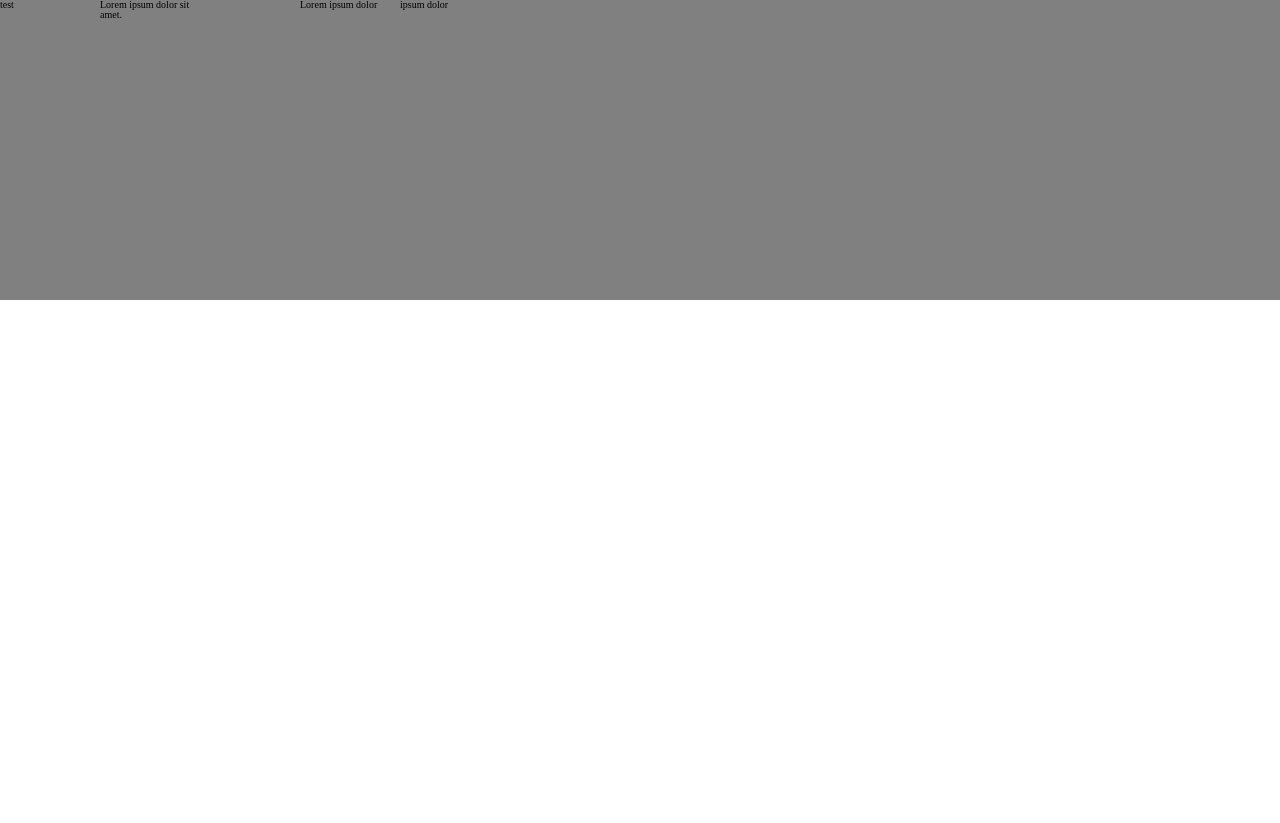
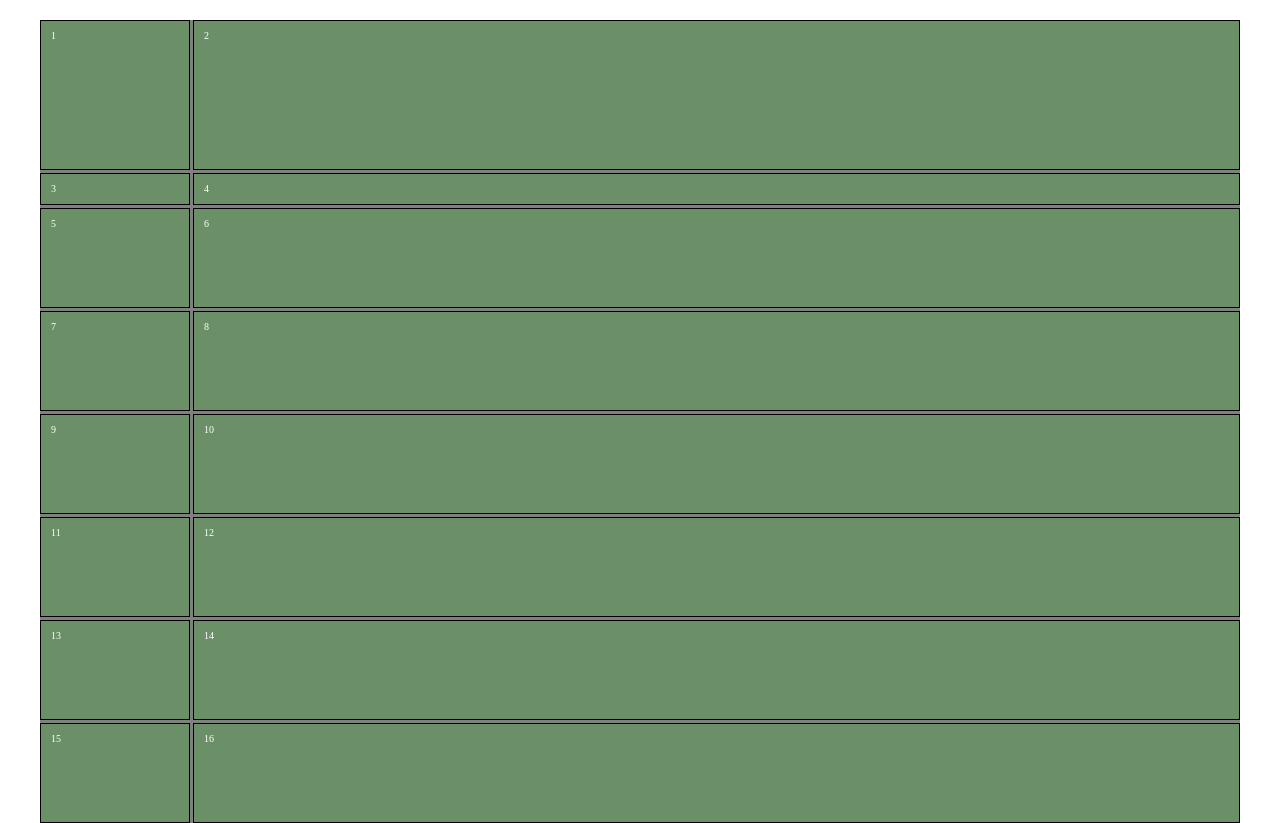
Before and after one commit to 7GBars/CSS_LEARNING_GIT, a React (Create React App) app: page / in a window 1280 px wide. Before the commit the page ends 800 px from the top, so only its background shows below. Built offline with nearby package versions, Linux system fonts and the light colour scheme.

Commit message:
-grid-auto-rows, grid-auto-columns, -grid-auto-flow

```diff
--- a/public/index.html
+++ b/public/index.html
@@ -2,14 +2,14 @@
 <html lang="en">
   <head>
     <meta charset="utf-8" />
-    <link rel="icon" href="%PUBLIC_URL%/favicon.ico" />
+
     <meta name="viewport" content="width=device-width, initial-scale=1" />
     <meta name="theme-color" content="#000000" />
     <meta
       name="description"
       content="Web site created using create-react-app"
     />
-    <link rel="apple-touch-icon" href="%PUBLIC_URL%/logo192.png" />
+
     <!--
       manifest.json provides metadata used when your web app is installed on a
       user's mobile device or desktop. See https://developers.google.com/web/fundamentals/web-app-manifest/
--- a/src/App.tsx
+++ b/src/App.tsx
@@ -1,14 +1,14 @@
 import React from 'react';
 
 import './App.css';
-import {AutoFill} from "./components/grid/grid-container-options/auto-fill_auto-fit/auto-fill"
+import {GridAutoRows} from "./components/grid/grid-container-options/grid-auto-columns, grid-auto-rows/grid-auto-rows";
 
 
 
 function App() {
   return (
     <div className="App">
-      <AutoFill/>
+      <GridAutoRows/>
     </div>
   );
 }
--- /dev/null
+++ b/src/components/grid/grid-container-options/grid-auto-columns, grid-auto-rows/grid-auto-rows.scss
@@ -0,0 +1,22 @@
+.grid-container-auto-rows {
+  display: grid;
+  grid-template-columns: 150px 1fr;
+  grid-template-rows: 150px min-content;
+  grid-auto-rows: 100px;
+  gap: 0.3rem;
+}
+.item-auto-rows {
+  border: 1px solid black;
+  color: white;
+  padding: 1rem;
+  background-color: rgba(46, 185, 31, 0.26);
+}
+.grid-container-auto-flow {
+  display: grid;
+  grid-template-columns: auto auto;
+  grid-template-rows: auto auto auto;
+  grid-auto-flow: row;
+  .span-three {
+    grid-row: span 2;
+  }
+}
--- /dev/null
+++ b/src/components/grid/grid-container-options/grid-auto-columns, grid-auto-rows/grid-auto-rows.tsx
@@ -0,0 +1,26 @@
+import React from 'react';
+
+import './grid-auto-rows.scss';
+
+export const GridAutoRows = (props:  any) => {
+  return (
+    <div className={'grid-container-auto-rows'}>
+      <div className="item-auto-rows">1</div>
+      <div className="item-auto-rows">2</div>
+      <div className="item-auto-rows  span-three">3</div>
+      <div className="item-auto-rows ">4</div>
+      <div className="item-auto-rows">5</div>
+      <div className="item-auto-rows">6</div>
+      <div className="item-auto-rows">7</div>
+      <div className="item-auto-rows">8</div>
+      <div className="item-auto-rows">9</div>
+      <div className="item-auto-rows">10</div>
+      <div className="item-auto-rows">11</div>
+      <div className="item-auto-rows">12</div>
+      <div className="item-auto-rows">13</div>
+      <div className="item-auto-rows">14</div>
+      <div className="item-auto-rows">15</div>
+      <div className="item-auto-rows">16</div>
+    </div>
+  );
+}
--- a/src/index.css
+++ b/src/index.css
@@ -22,6 +22,7 @@ html,body{
   -ms-text-size-adjust: 100%;
   -moz-text-size-adjust: 100%;
   -webkit-text-size-adjust: 100%;
+  padding: 1rem 2rem;
 }
 input,button,textarea{font-family:inherit;}
 
```
